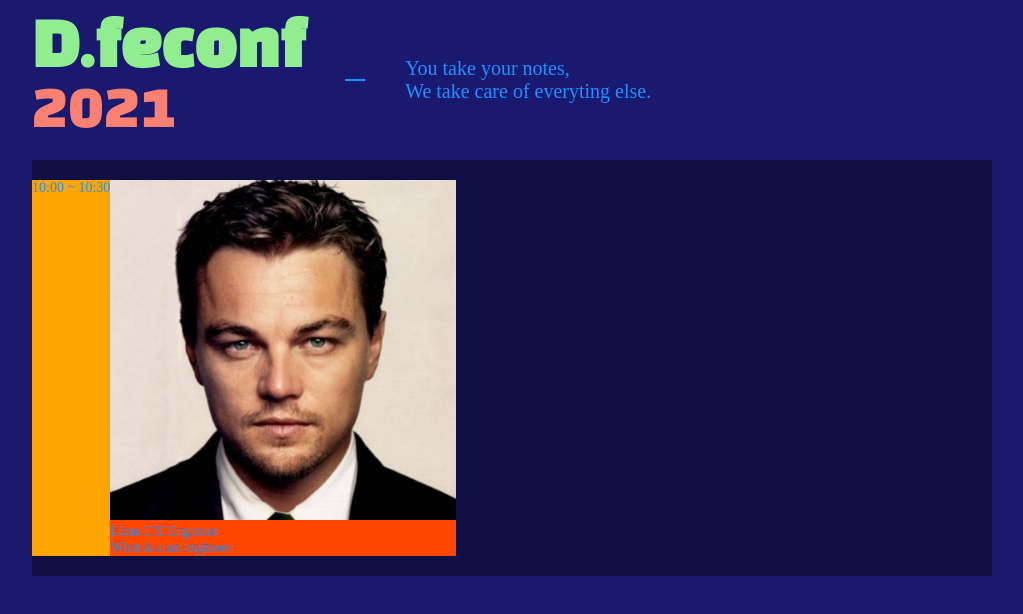
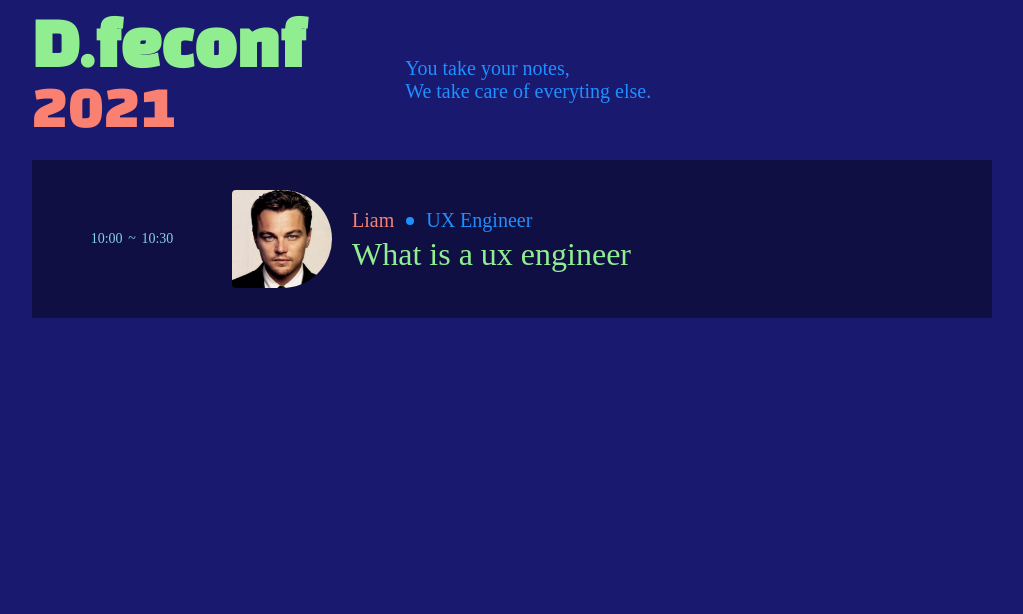
Before and after one commit to contextand/veamcampStudy, a plain HTML site: page index.html in a window 1280 px wide. Shown: the whole page, without its empty margins (128-1151 px from the left). Drawn offline with Linux system fonts and the light colour scheme.

Commit message:
24.10.18

```diff
--- a/style.css
+++ b/style.css
@@ -33,6 +33,7 @@ h2 {
   --normal-color: dodgerblue;
   --primary-color: lightgreen;
   --secondary-color: salmon;
+  --light-color: skyblue;
 }
 
 /* Layyouts */
@@ -77,7 +78,6 @@ body {
 .header-meta::before {
   content: " ";
   margin: 0 2em;
-  background-color: currentColor;
   width: 2rem;
   height: 2px;
 }
@@ -88,13 +88,62 @@ body {
 
 .parts {
   display: flex;
-  padding: 2rem 0;
+  padding: 1rem 0;
+  align-items: center;
 }
 
 .parts-times {
-  background-color: orange;
+  width: 200px;
+  display: flex;
+  justify-content: center;
+  color: var(--light-color);
+}
+
+.parts-times span {
+  margin: 0 0.4em;
 }
 
 .parts-contents {
-  background-color: orangered;s
+  padding: 2rem 0;
+  display: flex;
+  align-items: center;
 }
+
+.parts-profile {
+  width: 100px;
+  border-radius: 4px 50% 50% 4px;
+}
+
+.parts-agenda {
+  padding: 0 2rem;
+  font-size: 2rem;
+}
+
+.parts-agenda p {
+  margin: 4px 0;
+  color: var(--secondary-color);
+  display: flex;
+  align-items: center;
+}
+
+.parts-role {
+  color: var(--normal-color);
+  display: flex;
+  align-items: center;
+}
+
+.parts-role::before {
+  display: flex;
+  align-items: center;
+  content: " ";
+  width: 0.4em;
+  height: 0.4em;
+  margin: 0 0.6em;
+  border-radius: 50%;
+  background-color: currentColor;
+}
+
+.parts-agenda h2 {
+  color: var(--primary-color);
+  font-size: 3.2rem;
+}
```
